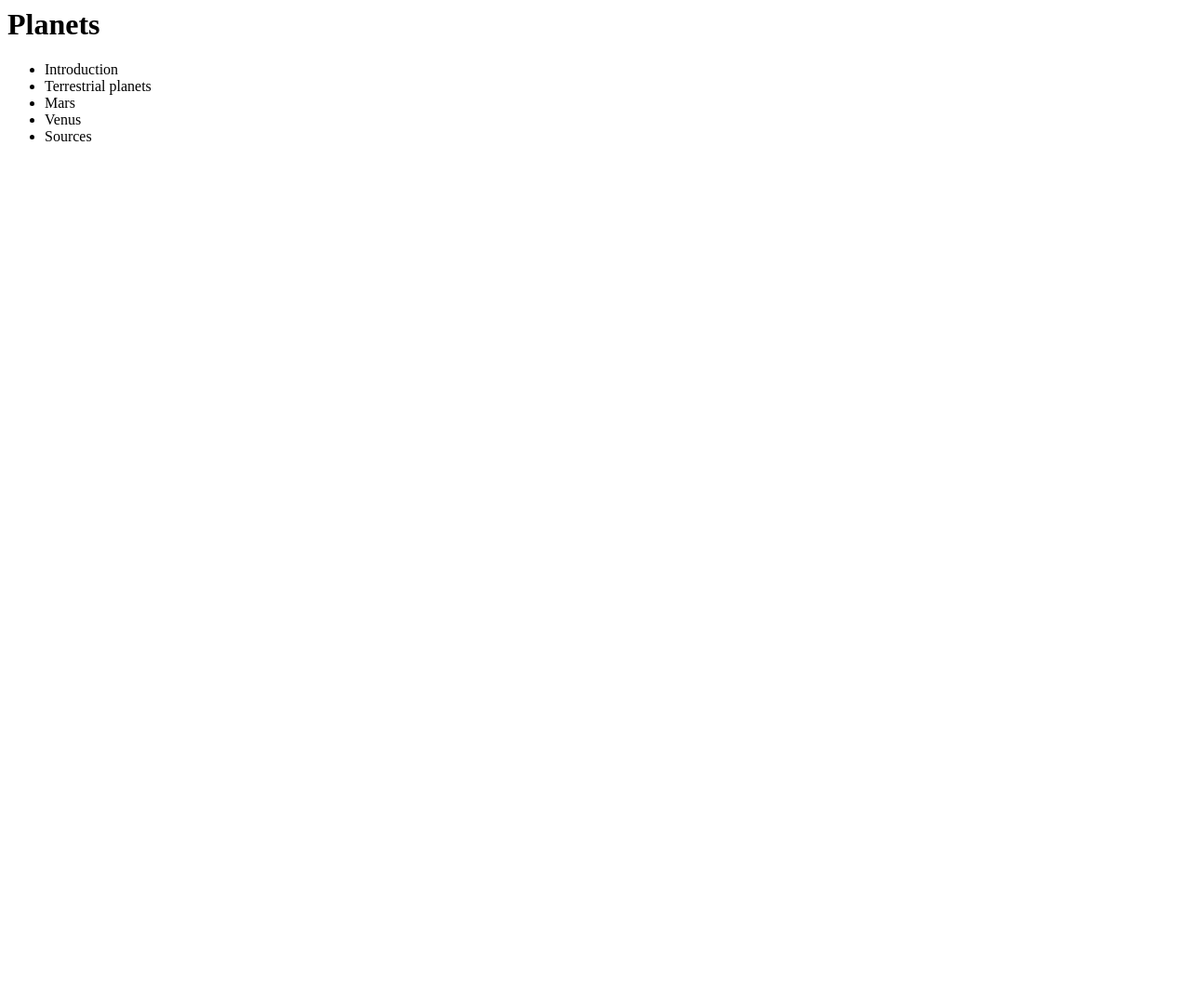
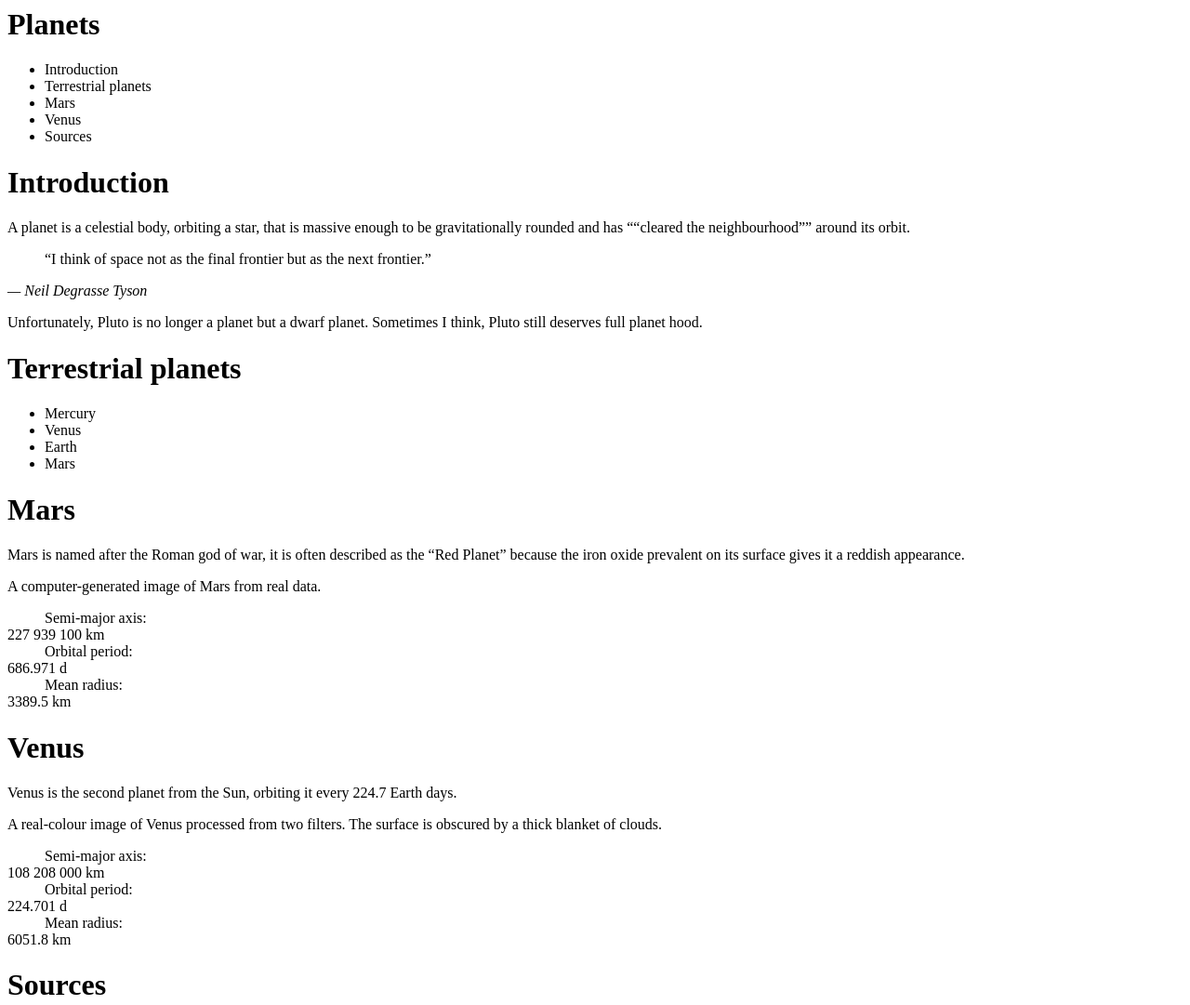
Before and after one commit to SarahTierney/assignment-2, a plain HTML site: page index.html in a window 1280 px wide. Shown: the top 1081 px of the page at 93% size. Before the commit the page ends 800 px from the top, so only its background shows below. Drawn offline with Linux system fonts and the light colour scheme.

Commit message:
Pasted the content
Added code for headers, lists, paragraphs and quotes

```diff
--- a/index.html
+++ b/index.html
@@ -7,3 +7,51 @@
   <li>Venus</li>
   <li>Sources</li>
 </ul>
+
+<h1>Introduction</h1>
+<p>A planet is a celestial body, orbiting a star, that is massive enough to be gravitationally rounded and has
+<q>“cleared the neighbourhood”</q> around its orbit.</p>
+
+<blockquote>“I think of space not as the final frontier but as the next frontier.”</blockquote>
+<cite>— Neil Degrasse Tyson</cite>
+
+<p>Unfortunately, Pluto is no longer a planet but a dwarf planet. Sometimes I think, Pluto still deserves full
+planet hood.</p>
+
+<h1>Terrestrial planets</h1>
+<ul>
+  <li>Mercury</li>
+  <li>Venus</li>
+  <li>Earth</li>
+  <li>Mars</li>
+</ul>
+
+<h1>Mars</h1>
+
+<p>Mars is named after the Roman god of war, it is often described as the “Red Planet” because the iron
+oxide prevalent on its surface gives it a reddish appearance.</p>
+
+<p>A computer-generated image of Mars from real data.</p>
+
+<dl>
+  <dd>Semi-major axis:</dd><dt>227 939 100 km</dt>
+  <dd>Orbital period:</dd><dt>686.971 d</dt>
+  <dd>Mean radius:</dd><dt>3389.5 km</dt>
+</dl>
+
+<h1>Venus</h1>
+<p>Venus is the second planet from the Sun, orbiting it every 224.7 Earth days.</p>
+
+
+<p>A real-colour image of Venus processed from two filters. The surface is obscured by a thick
+blanket of clouds.</p>
+
+<dl>
+  <dd>Semi-major axis:</dd><dt>108 208 000 km</dt>
+  <dd>Orbital period:</dd><dt>224.701 d</dt>
+  <dd>Mean radius:</dd><dt>6051.8 km</dt>
+</dl>
+
+<h1>Sources</h1>
+https://en.wikipedia.org/wiki/Mars
+https://en.wikipedia.org/wiki/Venus
```
Also changed, not shown: images/mars.jpg (added), images/venus.jpg (added).
